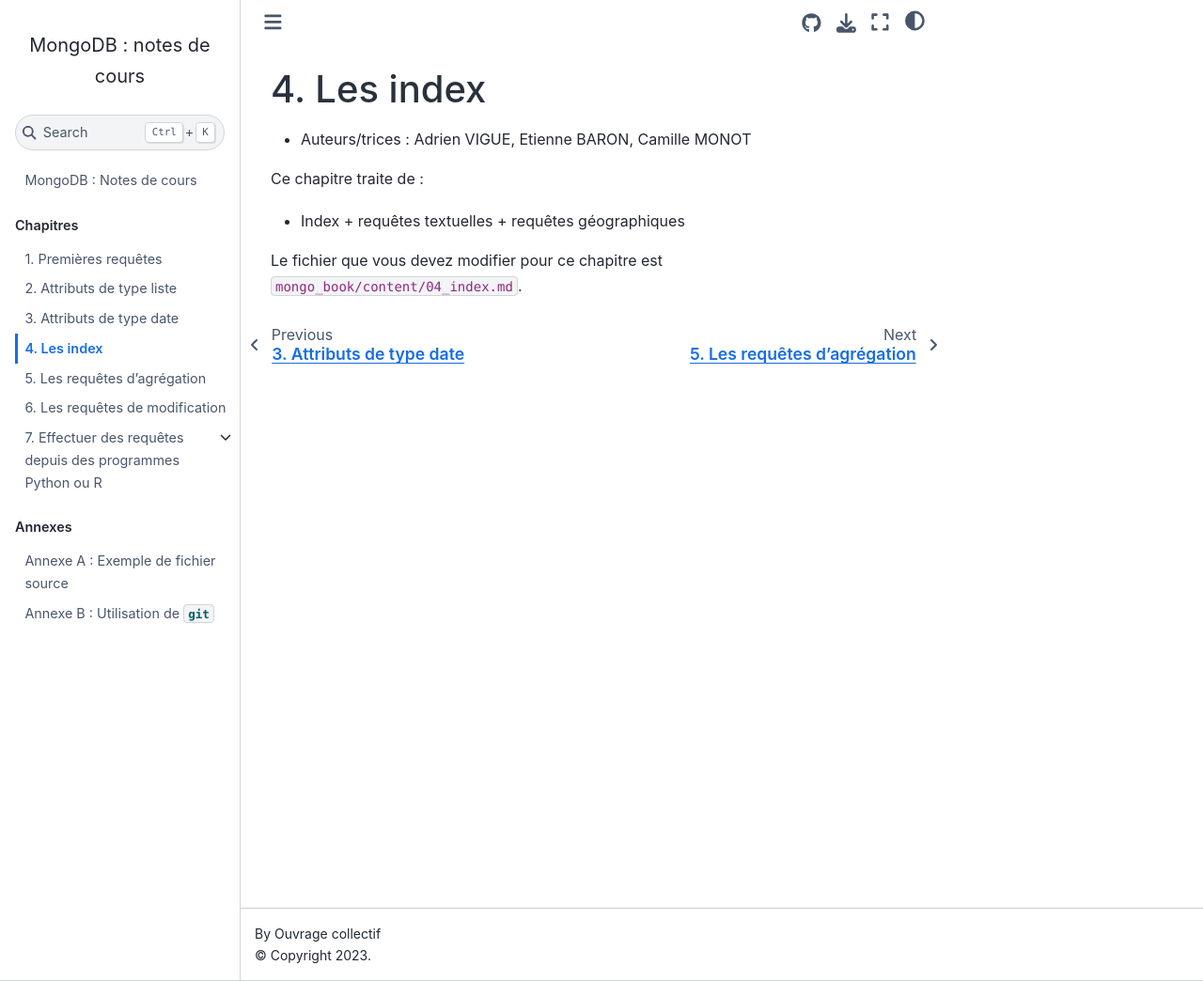
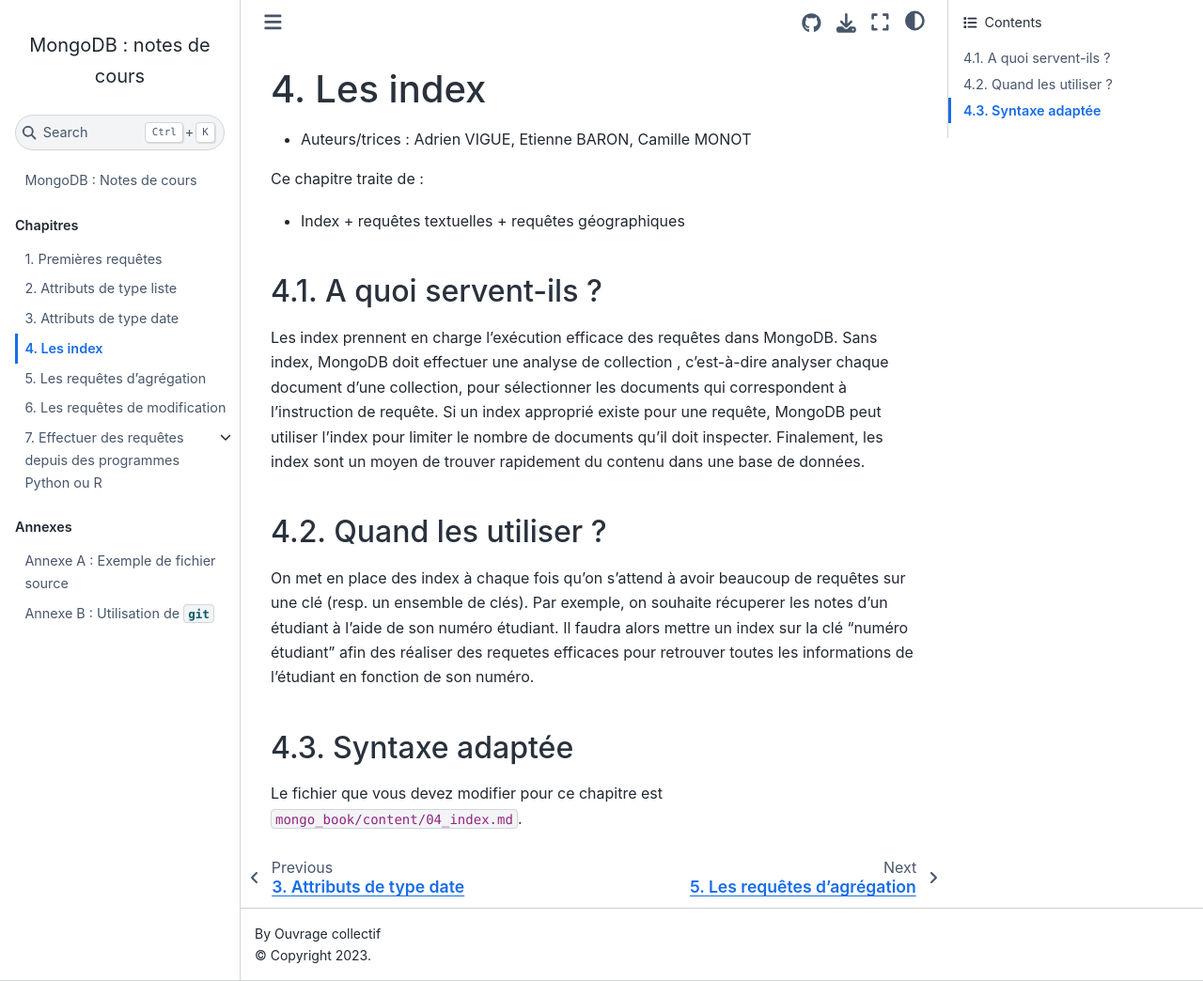
Before and after one commit to rtavenar/mongo_book, a Jupyter Book: the page built from content/04_index.md, in a window 1280 px wide and 1044 px high. Shown: the whole window at 94% size. Built offline with Jupyter Book 1.0.4 settings and Sphinx 7.4.7 and the Sphinx Book theme 1.1.4, drawn with Linux system fonts in a browser that asks for light colours.

Commit message:
Update 04_index.md

```diff
--- a/content/04_index.md
+++ b/content/04_index.md
@@ -21,5 +21,15 @@
 * Index + requêtes textuelles + requêtes géographiques
 
 +++
+## A quoi servent-ils ?
+
+Les index prennent en charge l'exécution efficace des requêtes dans MongoDB. Sans index, MongoDB doit effectuer une analyse de collection , c'est-à-dire analyser chaque document d'une collection, pour sélectionner les documents qui correspondent à l'instruction de requête. Si un index approprié existe pour une requête, MongoDB peut utiliser l'index pour limiter le nombre de documents qu'il doit inspecter. Finalement, les index sont un moyen de trouver rapidement du contenu dans une base de données.
+
+## Quand les utiliser ?
+
+On met en place des index à chaque fois qu'on s'attend à avoir beaucoup de requêtes sur une clé (resp. un ensemble de clés).
+Par exemple, on souhaite récuperer les notes d'un étudiant à l'aide de son numéro étudiant. Il faudra alors mettre un index sur la clé "numéro étudiant" afin des réaliser des requetes efficaces pour retrouver toutes les informations de l'étudiant en fonction de son numéro.
+
+## Syntaxe adaptée
 
 Le fichier que vous devez modifier pour ce chapitre est `mongo_book/content/04_index.md`.
```
